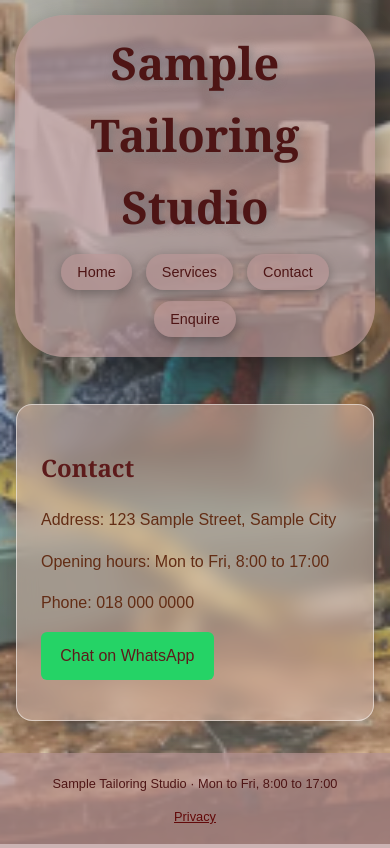
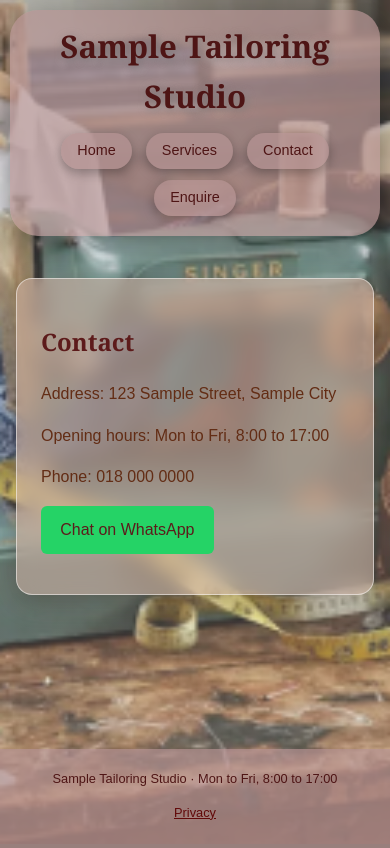
Before and after one commit to sk518x/tailoring-site, a Flask app: page /contact in a window 390 px wide. Run offline with Flask 3, Linux system fonts and the light colour scheme.

Commit message:
Make header name responsive

```diff
--- a/static/style.css
+++ b/static/style.css
@@ -38,7 +38,8 @@ header {
 
 header h1 {
   margin: 0 0 0.5rem 0;
-  font-size: 45px;
+  font-size: clamp(1.6rem, 8vw, 2.8rem);
+  overflow-wrap: anywhere;
   color: #4e1515;
   text-shadow: 2px 2px 8px rgba(123, 120, 120, 0.8);
 }
@@ -422,3 +423,11 @@ button.back-link {
   height: 1px;
   overflow: hidden;
 }
+
+@media (max-width: 600px) {
+  header {
+    border-radius: 28px;
+    padding: 12px 16px;
+    margin: 10px;
+  }
+}
```
